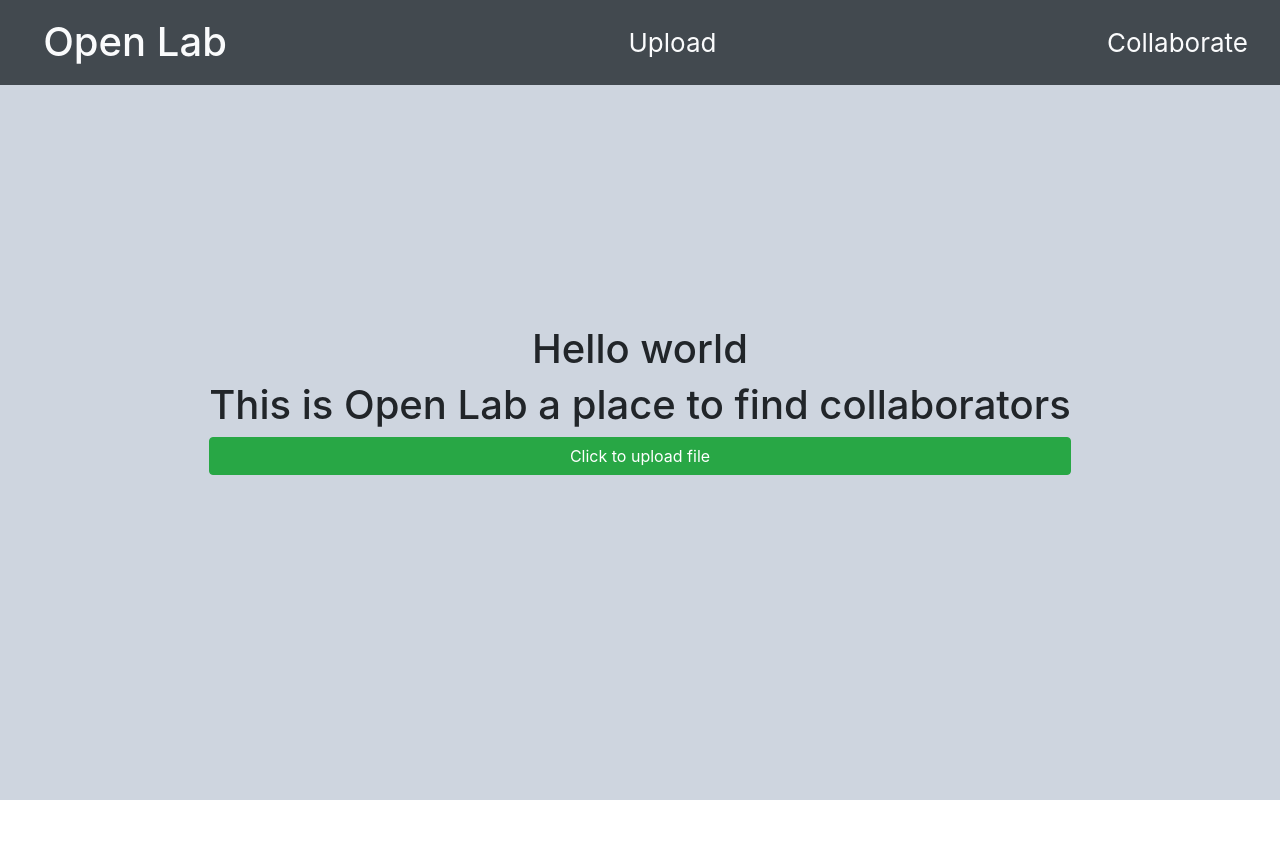
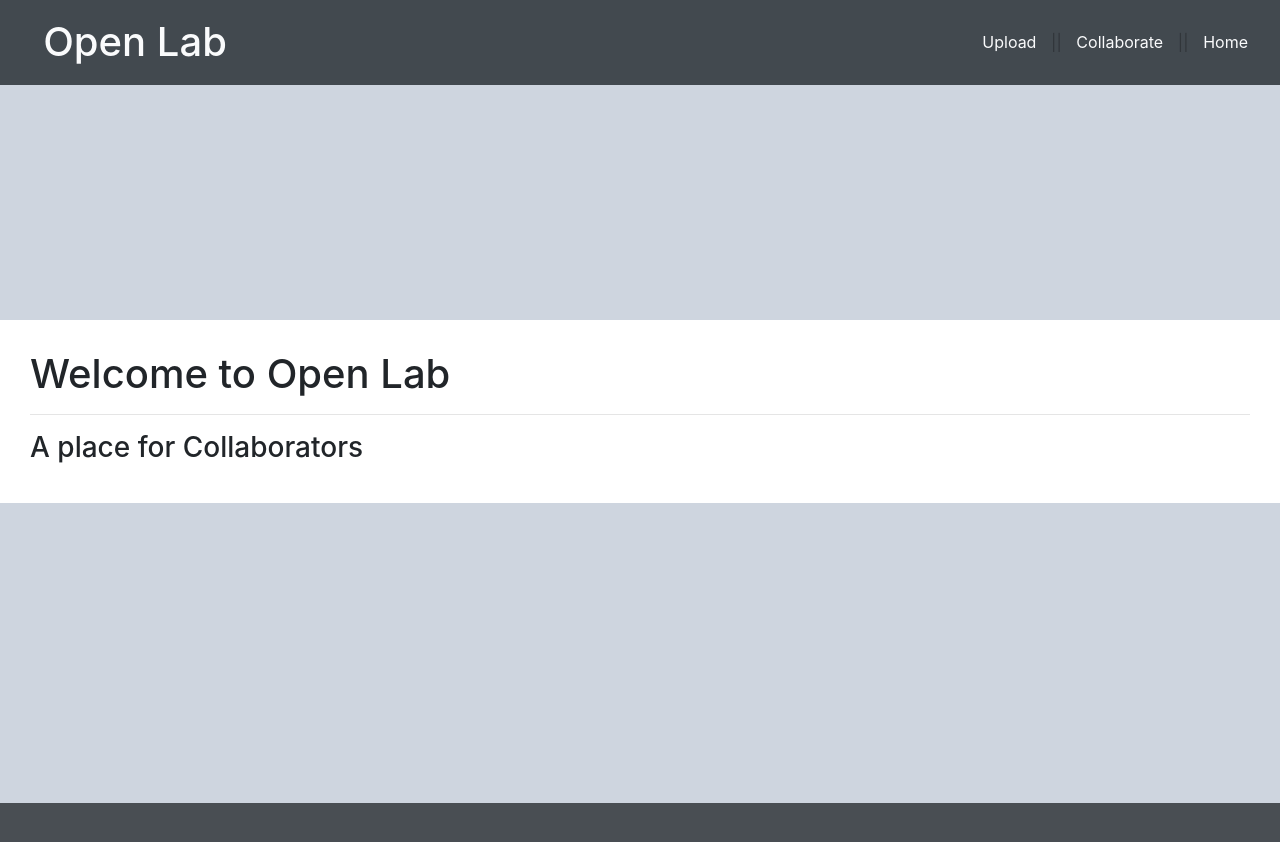
Before and after one commit to Wvivas123/Open_Lab_V2, a React (Create React App) app in the folder client/: page / in a window 1280 px wide. Shown: the top 842 px of the page. Before the commit the page ends 800 px from the top, so only its background shows below. Built offline with nearby package versions, Linux system fonts and the light colour scheme.

Commit message:
started a rough sletch of css

```diff
--- a/client/src/App.css
+++ b/client/src/App.css
@@ -1,24 +1,24 @@
-.App {
-  text-align: center;
+body {
   background-color: rgb(206, 213, 223);
-  min-height: 100vh;
-  display: flex;
-  flex-direction: column;
-  align-items: center;
-  justify-content: center;
-  font-size: calc(10px + 2vmin);
 }
-
 .Card {
   background-color: white;
   padding: 32px;
+  margin-top: 25%;
+  margin-left: 25%;
+  margin-bottom: 200px;
   width: 50%;
   display: flex;
-  align-items: flex-start;
-  justify-content: flex-start;
+
   box-shadow: 0 15px 30px 0 rgba(0, 0, 0, 0.11),
     0 5px 15px 0 rgba(0, 0, 0, 0.08);
   box-sizing: border-box;
+}
+.landingCard {
+  background-color: white;
+  margin-top: 25%;
+  padding: 30px;
+  margin-bottom: 300px;
 }
 .navbar {
   display: flex;
@@ -50,6 +50,14 @@
 .navbar .welcome span {
   margin-right: 0.6rem;
 }
+.upload {
+  margin-left: 60%;
+}
 
-.Landing {
+.footer {
+  height: 100px;
+
+  width: 100%;
+  background-color: #494e53;
+  color: #fff;
 }
--- a/client/src/App.js
+++ b/client/src/App.js
@@ -5,6 +5,7 @@ import Upload from './components/Upload/Upload';
 import Navbar from './components/navbar';
 import Landing from './components/Landing/Landing';
 import List from './components/List /List';
+import Footer from './components/footer';
 
 class App extends Component {
   render() {
@@ -17,6 +18,7 @@ class App extends Component {
             <Route exact path="/upload" component={Upload} />
             <Route exact path="/list" component={List} />
           </Switch>
+          <Footer />
         </Router>
       </div>
     );
--- a/client/src/components/Landing/Landing.js
+++ b/client/src/components/Landing/Landing.js
@@ -3,13 +3,12 @@ import React, { Component } from 'react';
 class Landing extends Component {
   render() {
     return (
-      <section className="Landing">
-        <div>
-          <h1>Hello world</h1>
-          <h1>This is Open Lab a place to find collaborators</h1>
-          <button type="button" class="btn btn-success btn-block">
-            Click to upload file
-          </button>
+      <section className="landingBackground">
+        <div className="landingBackground"></div>
+        <div className="landingCard">
+          <h1>Welcome to Open Lab</h1>
+          <hr />
+          <h3>A place for Collaborators</h3>
         </div>
       </section>
     );
--- /dev/null
+++ b/client/src/components/footer.js
@@ -0,0 +1,9 @@
+import React from 'react';
+import { Component } from 'react';
+
+class Footer extends Component {
+  render() {
+    return <footer className="footer"></footer>;
+  }
+}
+export default Footer;
--- a/client/src/components/navbar.js
+++ b/client/src/components/navbar.js
@@ -6,14 +6,15 @@ class Navbar extends React.Component {
     return (
       <nav className="navbar bg-dark">
         <h1 className="navbar_Logo">Open Lab</h1>
-
         <Link
           to="/upload"
+          className="upload"
           style={{ color: 'white' }}
           activeStyle={{ color: 'red' }}
         >
           Upload
         </Link>
+        ||
         <Link
           to="/list"
           style={{ color: 'white' }}
@@ -21,6 +22,10 @@ class Navbar extends React.Component {
         >
           Collaborate
         </Link>
+        ||
+        <Link to="/" style={{ color: 'white' }} activeStyle={{ color: 'red' }}>
+          Home
+        </Link>
       </nav>
     );
   }
```
Also changed, not shown: client/src/img/live_code.jpeg (added), client/src/img/livecoding.jpg (deleted).
